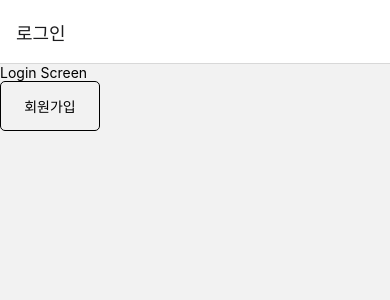
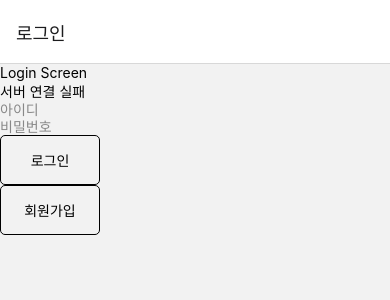
Before and after one commit to GAUDUL/Dadam, a React Native app in the folder mobile/: screen /Login in a window 390 px wide. Shown: the top 300 px of the page. Built offline with nearby package versions, Linux system fonts and the light colour scheme; no server answers.

Commit message:
Add LoginPage

```diff
--- /dev/null
+++ b/mobile/env.d.ts
@@ -0,0 +1,3 @@
+declare module '@env' {
+  export const REACT_APP_SPRING_API: string;
+}
--- a/mobile/package.json
+++ b/mobile/package.json
@@ -10,6 +10,7 @@
     "test": "jest"
   },
   "dependencies": {
+    "@react-native-picker/picker": "^2.11.1",
     "@react-navigation/native": "^7.1.14",
     "@react-navigation/native-stack": "^7.3.21",
     "axios": "^1.7.9",
@@ -19,6 +20,7 @@
     "react-native-document-picker": "^9.3.1",
     "react-native-dotenv": "^3.4.11",
     "react-native-image-picker": "^8.1.0",
+    "react-native-picker-select": "^9.3.1",
     "react-native-safe-area-context": "5.4.0",
     "react-native-screens": "~4.11.1"
   },
--- /dev/null
+++ b/mobile/src/features/auth/api/authApi.ts
@@ -0,0 +1,12 @@
+import api from '../../../shared/api';
+import { SignupRequest, LoginRequest } from '../types';
+
+export async function signupApi(data: SignupRequest) {
+  const response = await api.post('/signup', data);
+  return response.data;
+}
+
+export async function loginApi(data: LoginRequest){
+    const response = await api.post('/login', data);
+    return response.data;
+}
--- /dev/null
+++ b/mobile/src/features/auth/hooks/useLogin.ts
@@ -0,0 +1,24 @@
+import { useState } from 'react';
+import { loginApi } from '../api/authApi';
+import type { LoginRequest } from '../types';
+
+export function useLogin() {
+  const [loading, setLoading] = useState(false);
+  const [error, setError] = useState<string | null>(null);
+
+  const login = async (data: LoginRequest) => {
+    setLoading(true);
+    setError(null);
+    try {
+      const res = await loginApi(data);
+      return res;
+    } catch (e: any) {
+      setError(e.response?.data?.message || '로그인 실패');
+      throw e;
+    } finally {
+      setLoading(false);
+    }
+  };
+
+  return { login, loading, error };
+}
--- /dev/null
+++ b/mobile/src/features/auth/hooks/useLoginForm.ts
@@ -0,0 +1,23 @@
+import { useState } from 'react';
+
+export function useLoginForm() {
+  const [user, setUser] = useState({
+    id: '',
+    password: ''
+  });
+
+  const handleChange = (name: string, value: string) => {
+    setUser(prev => ({ ...prev, [name]: value }));
+  };
+
+  const handleIdChange = (text: string) => {
+    const filtered = text.replace(/[^a-zA-Z0-9]/g, '');
+    handleChange('id', filtered);
+  };
+
+  return {
+    user,
+    handleChange,
+    handleIdChange,
+  };
+}
--- /dev/null
+++ b/mobile/src/features/auth/hooks/useSignup.ts
@@ -0,0 +1,24 @@
+import { useState } from 'react';
+import { signupApi } from '../api/authApi';
+import type { SignupRequest } from '../types';
+
+export function useSignup() {
+  const [loading, setLoading] = useState(false);
+  const [error, setError] = useState<string | null>(null);
+
+  const signup = async (data: SignupRequest) => {
+    setLoading(true);
+    setError(null);
+    try {
+      const res = await signupApi(data);
+      return res;
+    } catch (e: any) {
+      setError(e.response?.data?.message || '회원가입 실패');
+      throw e;
+    } finally {
+      setLoading(false);
+    }
+  };
+
+  return { signup, loading, error };
+}
--- /dev/null
+++ b/mobile/src/features/auth/hooks/useSignupForm.ts
@@ -0,0 +1,26 @@
+import { useState } from 'react';
+
+export function useSignupForm() {
+  const [user, setUser] = useState({
+    id: '',
+    password: '',
+    userName: '',
+    userEmail: '',
+    nativeLanguage: '',
+  });
+
+  const handleChange = (name: string, value: string) => {
+    setUser(prev => ({ ...prev, [name]: value }));
+  };
+
+  const handleIdChange = (text: string) => {
+    const filtered = text.replace(/[^a-zA-Z0-9]/g, '');
+    handleChange('id', filtered);
+  };
+
+  return {
+    user,
+    handleChange,
+    handleIdChange,
+  };
+}
--- a/mobile/src/features/auth/screens/LoginScreen.tsx
+++ b/mobile/src/features/auth/screens/LoginScreen.tsx
@@ -6,41 +6,76 @@ import {
   Text,
   View,
   TouchableOpacity,
+  Alert,
+  TextInput,
 } from 'react-native';
-import { useNavigation } from '@react-navigation/native';
-import type { NativeStackNavigationProp } from '@react-navigation/native-stack';
-import { AuthStackParamList } from '../../../navigation/types';
+import { useAppNavigation } from '../../../navigation/useAppNavigation';
+import { testFetch } from '../../../fetch/testFetch';
+import { useLoginForm } from '../hooks/useLoginForm';
+import { useLogin } from '../hooks/useLogin';
 
 function LoginScreen() {
-  const navigation = useNavigation<NativeStackNavigationProp<AuthStackParamList>>();
+  const navigation = useAppNavigation();
+  const [check, setCheck] = useState('실패');
+  const { user, handleChange, handleIdChange } = useLoginForm();
+  const { login, loading } = useLogin();
+
+    useEffect(() => {
+    const fetchData = async()=>{
+      const res=await testFetch();
+      setCheck(res);
+    }
+
+    fetchData();
+  }, []);
 
   const handleSignupNavigation = () => {
-    console.log('회원가입');
     navigation.navigate('Signup');
   };
 
-  useEffect(() => {
-
-  }, []);
-
+  const handleLogin = async () => {
+    try {
+      await login(user);
+      Alert.alert('로그인 성공');
+    } catch (e) {
+      Alert.alert('로그인 실패');
+    }
+  };
 
   return (
     <SafeAreaView>
       <ScrollView>
         <View>
           <Text>Login Screen</Text>
+          <Text>서버 연결 {check}</Text>
+
+          <TextInput
+              placeholder="아이디"
+              placeholderTextColor="#888"
+              value={user.id}
+              onChangeText={handleIdChange}
+              maxLength={16}
+              keyboardType="default"
+          />
+
+          <TextInput
+              placeholder="비밀번호"
+              placeholderTextColor="#888"
+              value={user.password}
+              secureTextEntry
+              onChangeText={text => handleChange('password', text)}
+              maxLength={20}
+          />
+
+          <TouchableOpacity
+            onPress={handleLogin}
+            style={styles.button}>
+            <Text>로그인</Text>
+          </TouchableOpacity>
+
           <TouchableOpacity
             onPress={handleSignupNavigation}
-            style={{
-            width: 100,
-            height: 50,
-            justifyContent: 'center',
-            alignItems: 'center',
-            borderRadius: 5,
-            borderColor: 'black',
-            borderWidth: 1,
-            }}
-            >
+            style={styles.button}>
             <Text>회원가입</Text>
           </TouchableOpacity>
         </View>
@@ -50,21 +85,14 @@ function LoginScreen() {
 }
 
 const styles = StyleSheet.create({
-  sectionContainer: {
-    marginTop: 32,
-    paddingHorizontal: 24,
-  },
-  sectionTitle: {
-    fontSize: 24,
-    fontWeight: '600',
-  },
-  sectionDescription: {
-    marginTop: 8,
-    fontSize: 18,
-    fontWeight: '400',
-  },
-  highlight: {
-    fontWeight: '700',
+  button: {
+    width: 100,
+    height: 50,
+    justifyContent: 'center',
+    alignItems: 'center',
+    borderRadius: 5,
+    borderColor: 'black',
+    borderWidth: 1,
   },
 });
 
--- a/mobile/src/features/auth/screens/SignupScreen.tsx
+++ b/mobile/src/features/auth/screens/SignupScreen.tsx
@@ -1,31 +1,111 @@
-import {useEffect, useState} from 'react';
 import {
   SafeAreaView,
   ScrollView,
   StyleSheet,
   Text,
   View,
+  TextInput,
+  Alert,
   TouchableOpacity,
 } from 'react-native';
-import { useNavigation } from '@react-navigation/native';
+import { useAppNavigation } from '../../../navigation/useAppNavigation';
+import { useSignupForm } from '../hooks/useSignupForm';
+import { useSignup } from '../hooks/useSignup';
+import RNPickerSelect from 'react-native-picker-select';
 
 function SignupScreen() {
-  const navigation = useNavigation();
+  const navigation = useAppNavigation();
 
-  useEffect(() => {
+  const languageOptions = [
+  { label: '베트남어', value: 'ja' },
+  { label: '영어', value: 'en' },
+  { label: '중국어', value: 'zh' },
+  ];
 
-  }, []);
+  const { user, handleChange, handleIdChange } = useSignupForm();
+  const { signup, loading } = useSignup();
 
+  const handleSubmit = async () => {
+    try {
+      await signup(user);
+      Alert.alert('회원가입 성공');
+      navigation.navigate('Login');
+    } catch (e) {
+      Alert.alert('회원가입 실패');
+    }
+  };
 
   return (
     <SafeAreaView>
       <ScrollView>
         <View>
-          <Text>SignupScreen</Text>
+          <Text>Signup Screen</Text>
+
+          <TextInput
+                placeholder="아이디"
+                placeholderTextColor="#888"
+                value={user.id}
+                onChangeText={handleIdChange}
+                maxLength={16}
+                keyboardType="default"
+          />
+
+          <TextInput
+                placeholder="비밀번호"
+                placeholderTextColor="#888"
+                value={user.password}
+                secureTextEntry
+                onChangeText={text => handleChange('password', text)}
+                 maxLength={20}
+          />
+
+          <TextInput
+                placeholder="이름"
+                placeholderTextColor="#888"
+                value={user.id}
+                onChangeText={text=> handleChange('userName', text)}
+                keyboardType="default"
+          />
+
+          <TextInput
+                placeholder="이메일"
+                placeholderTextColor="#888"
+                value={user.id}
+                onChangeText={text=> handleChange('userEmail', text)}
+                keyboardType="default"
+          />
+
+          <RNPickerSelect
+                placeholder={{ label: '모국어를 선택하세요', value: null }}
+                onValueChange={(value) => handleChange('nativeLanguage', value)}
+                value={user.nativeLanguage}
+                items={languageOptions}
+          />
+
+          <TouchableOpacity
+            onPress={handleSubmit}
+            disabled={loading}
+            style={[styles.button, loading && { opacity: 0.5 }]}
+            >
+            <Text>회원가입</Text>
+          </TouchableOpacity>
+
         </View>
       </ScrollView>
     </SafeAreaView>
   );
 }
 
+const styles = StyleSheet.create({
+  button: {
+    width: 100,
+    height: 50,
+    justifyContent: 'center',
+    alignItems: 'center',
+    borderRadius: 5,
+    borderColor: 'black',
+    borderWidth: 1,
+  },
+});
+
 export default SignupScreen;
--- /dev/null
+++ b/mobile/src/features/auth/types.ts
@@ -0,0 +1,12 @@
+export interface SignupRequest {
+  id: string;
+  password: string;
+  userName: string;
+  userEmail: string;
+  nativeLanguage: string;
+}
+
+export interface LoginRequest {
+  id: string;
+  password: string;
+}
--- /dev/null
+++ b/mobile/src/navigation/useAppNavigation.ts
@@ -0,0 +1,9 @@
+import { useNavigation } from '@react-navigation/native';
+import type { NativeStackNavigationProp } from '@react-navigation/native-stack';
+import type { AuthStackParamList } from './types';  // 경로 조정
+
+export type AppNavigationProp = NativeStackNavigationProp<AuthStackParamList>;
+
+export function useAppNavigation() {
+  return useNavigation<AppNavigationProp>();
+}
--- /dev/null
+++ b/mobile/src/shared/api.ts
@@ -0,0 +1,10 @@
+import axios from 'axios';
+import { REACT_APP_SPRING_API } from '@env';
+
+const api = axios.create({
+  baseURL: REACT_APP_SPRING_API,
+  timeout: 5000,
+  headers: { 'Content-Type': 'application/json' },
+});
+
+export default api;
```
Also changed, not shown: 1 other file (tests, documents, lock files or other folders).
